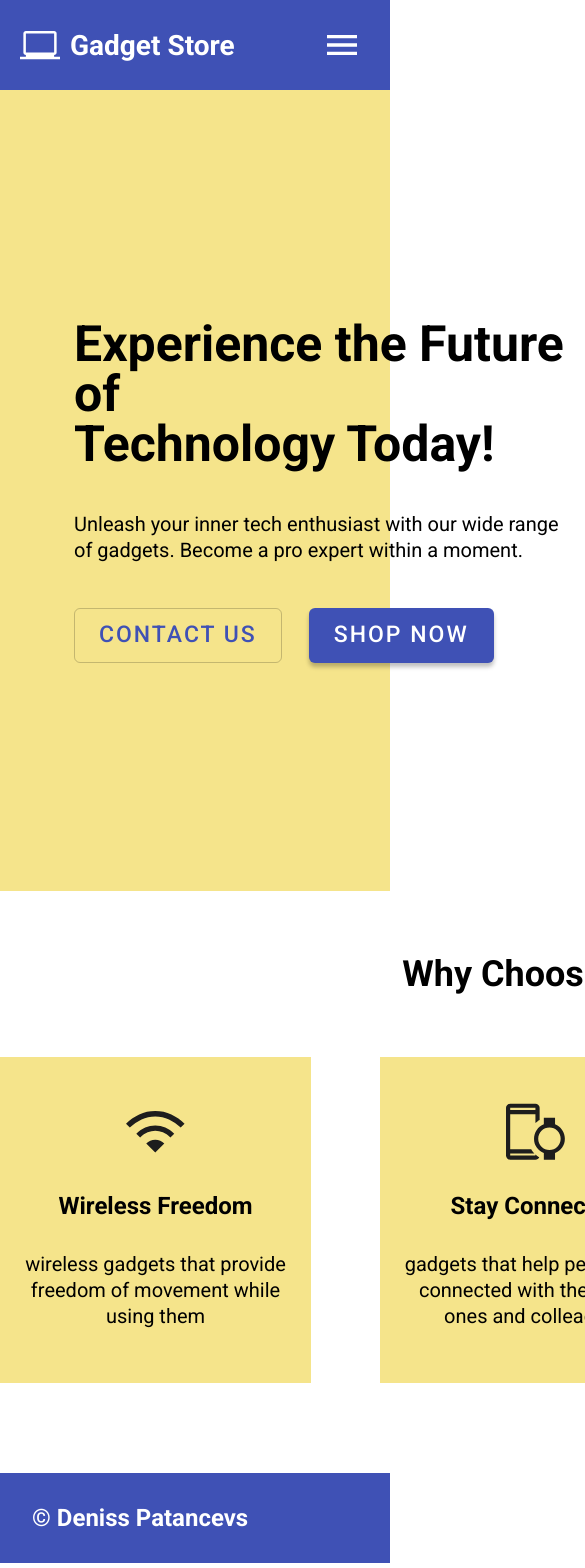
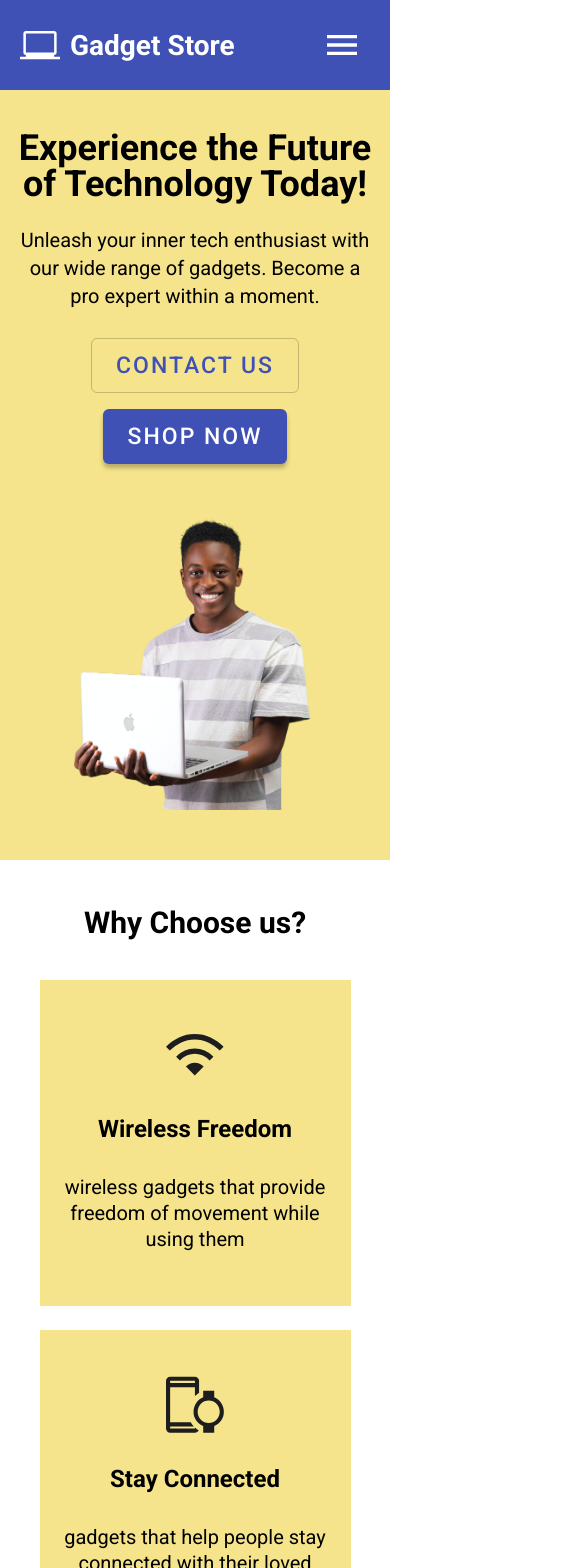
Before and after one commit to deniss-patancevs/react-roadmap, a React (Vite) app: page / in a window 390 px wide. Shown: the top 1568 px of the page, 585 px wide, since content can reach past the window. Built offline with nearby package versions, Linux system fonts and the light colour scheme.

Commit message:
feat: add responsive design for home page
- add responsive layout for hero section
- adjust hero content, typography, buttons, and image for smaller screens
- add responsive feature cards layout for tablet and mobile
- remove fixed dimensions that prevented responsive scaling

```diff
--- a/src/sections/Features.tsx
+++ b/src/sections/Features.tsx
@@ -7,12 +7,22 @@ import lightBulbIcon from "@/assets/icons/light_bulb.svg";
 const Section = styled.section`
   padding-top: 65px;
   padding-bottom: 69px;
+
+  @media (max-width: ${({ theme }) => theme.layout.breakpoints.desktop}) {
+    padding-top: 55px;
+    padding-bottom: 60px;
+  }
+
+  @media (max-width: ${({ theme }) => theme.layout.breakpoints.phone}) {
+    padding: 45px 16px 50px;
+  }
 `;
 
 const Container = styled.div`
-  width: 1071px;
-  height: 448px;
+  width: 100%;
+  max-width: 1071px;
   margin: 0 auto;
+
   display: flex;
   flex-direction: column;
   align-items: center;
@@ -21,15 +31,37 @@ const Container = styled.div`
 const Title = styled.h2`
   margin: 0;
 
-  font-size: 36px;
-  font-weight: 600;
-  line-height: 100%;
+  font-size: ${({ theme }) => theme.typography.subheading.fontSize});
+  font-weight: ${({ theme }) => theme.typography.subheading.fontWeight});
+  line-height: ${({ theme }) => theme.typography.subheading.lineHeight});
+
+  @media (max-width: ${({ theme }) => theme.layout.breakpoints.phone}) {
+    font-size: 30px;
+    text-align: center;
+  }
 `;
 
 const Cards = styled.div`
-  display: flex;
+  display: grid;
+  grid-template-columns: repeat(3, 1fr);
   gap: 69px;
-  margin-top: 65px;
+  margin: 65px auto 0 auto;
+
+  @media (max-width: ${({ theme }) => theme.layout.breakpoints.desktop}) {
+    gap: 30px;
+  }
+
+  @media (max-width: ${({ theme }) => theme.layout.breakpoints.tablet}) {
+    grid-template-columns: repeat(2, 1fr);
+    gap: 24px;
+    margin-top: 50px;
+  }
+
+  @media (max-width: ${({ theme }) => theme.layout.breakpoints.phone}) {
+    grid-template-columns: 1fr;
+    gap: 24px;
+    margin-top: 40px;
+  }
 `;
 
 function Features() {
--- a/src/sections/Hero.tsx
+++ b/src/sections/Hero.tsx
@@ -4,24 +4,67 @@ import heroImage from "@/assets/images/hero image.png";
 
 const HeroSection = styled.section`
   width: 100%;
-  height: 801px;
+  min-height: 801px;
   background-color: ${({ theme }) => theme.colors.accent};
+
+  @media (max-width: ${({ theme }) => theme.layout.breakpoints.desktop}) {
+    min-height: 650px;
+  }
+
+  @media (max-width: ${({ theme }) => theme.layout.breakpoints.tablet}) {
+    min-height: auto;
+  }
 `;
 
 const Container = styled.div`
   max-width: ${({ theme }) => theme.layout.container.maxWidth};
-  height: 100%;
+  min-height: 100%;
   margin: 0 auto;
+
   display: flex;
   align-items: center;
   justify-content: space-between;
-  padding: 0 74px;
+  padding: 45px 74px;
+
+  @media (max-width: ${({ theme }) => theme.layout.breakpoints.desktop}) {
+    padding: 40px;
+    gap: 30px;
+  }
+
+  @media (max-width: ${({ theme }) => theme.layout.breakpoints.tablet}) {
+    padding: 50px 24px;
+    gap: 40px;
+  }
+
+  @media (max-width: ${({ theme }) => theme.layout.breakpoints.phone}) {
+    flex-direction: column;
+    justify-content: center;
+    padding: 40px 16px 50px;
+    gap: 40px;
+  }
 `;
 
 const Content = styled.div`
   display: flex;
   flex-direction: column;
   width: 561px;
+  max-width: 50%;
+
+  @media (max-width: ${({ theme }) => theme.layout.breakpoints.desktop}) {
+    width: 50%;
+  }
+
+  @media (max-width: ${({ theme }) => theme.layout.breakpoints.tablet}) {
+    width: 50%;
+    max-width: none;
+  }
+
+  @media (max-width: ${({ theme }) => theme.layout.breakpoints.phone}) {
+    width: 100%;
+    max-width: 100%;
+    align-items: center;
+    text-align: center;
+  }
 `;
 
 const Title = styled.h1`
@@ -29,26 +72,72 @@ const Title = styled.h1`
   font-size: ${({ theme }) => theme.typography.heading.fontSize};
   font-weight: ${({ theme }) => theme.typography.heading.fontWeight};
   line-height: ${({ theme }) => theme.typography.heading.lineHeight};
+
+  @media (max-width: ${({ theme }) => theme.layout.breakpoints.tablet}) {
+    font-size: font-size: ${({ theme }) => theme.typography.subheading.fontSize};;
+  }
+
+  @media (max-width: ${({ theme }) => theme.layout.breakpoints.phone}) {
+    font-size: ${({ theme }) => theme.typography.subheading.fontSize};
+  }
 `;
 
 const Description = styled.p`
   width: 499px;
+  max-width: 100%;
   margin: 42px 0 0;
+
   font-size: ${({ theme }) => theme.typography.body.fontSize};
   font-weight: ${({ theme }) => theme.typography.body.fontWeight};
   line-height: ${({ theme }) => theme.typography.body.lineHeight};
+
+  @media (max-width: ${({ theme }) => theme.layout.breakpoints.desktop}) {
+    width: 100%;
+    margin-top: 30px;
+  }
+
+  @media (max-width: ${({ theme }) => theme.layout.breakpoints.phone}) {
+    margin-top: 24px;
+    line-height: 28px;
+  }
 `;
 
 const Actions = styled.div`
   display: flex;
   gap: 27px;
   margin-top: 45px;
+
+  @media (max-width: ${({ theme }) => theme.layout.breakpoints.desktop}) {
+    gap: 18px;
+    margin-top: 32px;
+  }
+
+  @media (max-width: ${({ theme }) => theme.layout.breakpoints.phone}) {
+    justify-content: center;
+    gap: 16px;
+    margin-top: 28px;
+    flex-wrap: wrap;
+  }
 `;
 
 const Image = styled.img`
   width: 623px;
-  height: 711px;
+  max-width: 50%;
+  height: auto;
   object-fit: contain;
+
+  @media (max-width: ${({ theme }) => theme.layout.breakpoints.desktop}) {
+    width: 50%;
+  }
+
+  @media (max-width: ${({ theme }) => theme.layout.breakpoints.tablet}) {
+    width: 45%;
+  }
+
+  @media (max-width: ${({ theme }) => theme.layout.breakpoints.phone}) {
+    width: 75%;
+    max-width: 360px;
+  }
 `;
 
 function Hero() {
@@ -56,11 +145,7 @@ function Hero() {
     <HeroSection>
       <Container>
         <Content>
-          <Title>
-            Experience the Future of
-            <br />
-            Technology Today!
-          </Title>
+          <Title>Experience the Future of Technology Today!</Title>
 
           <Description>
             Unleash your inner tech enthusiast with our wide range of gadgets.
```
